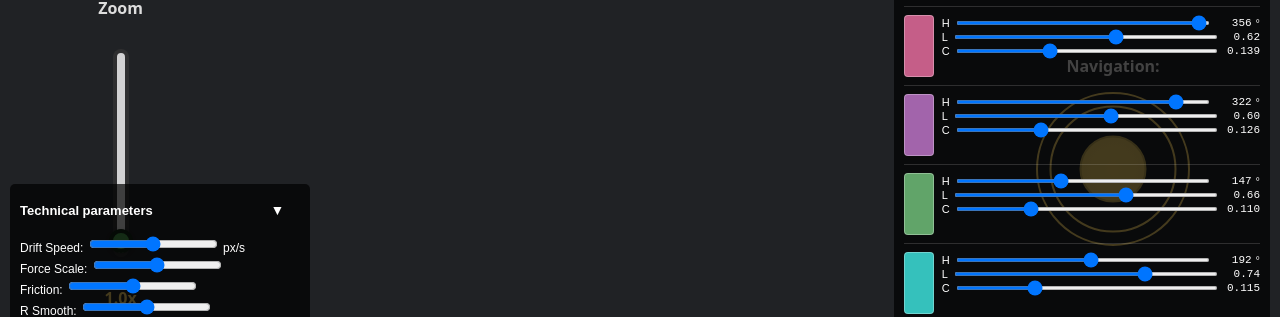
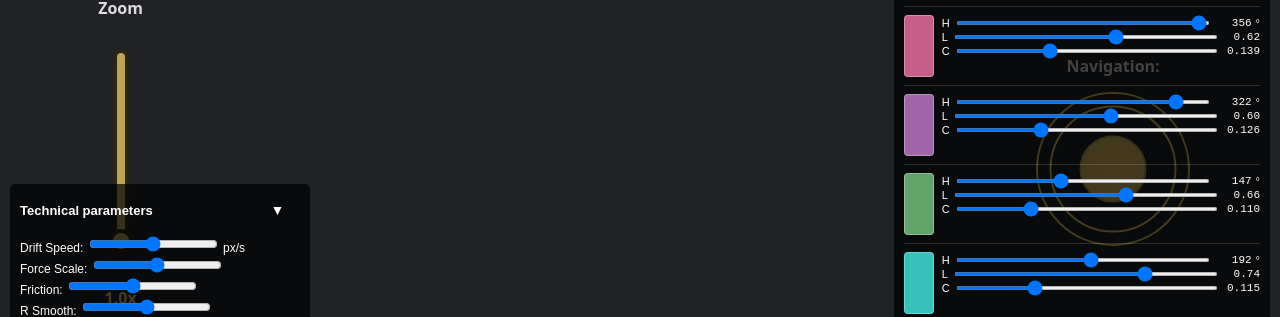
Before and after one commit to MichelReij/particle-life, a website built with webpack: page src/index.html in a window 1280 px wide. Shown: the part 317-634 px from the top of the page. Built offline with nearby package versions, Linux system fonts and the light colour scheme; files whose address does not match are found by name.

Commit message:
style: zoom slider track en thumb geel (accent-color)

```diff
--- a/src/styles/main.scss
+++ b/src/styles/main.scss
@@ -126,6 +126,11 @@ input[type="button"] {
 
     #Zoom {
         grid-area: zoom;
+
+        input[type="range"] {
+            --thumb-color: var(--accent-color);
+            background   : var(--accent-color);
+        }
 
         #zoomValue::after {
             content: "x";
```
